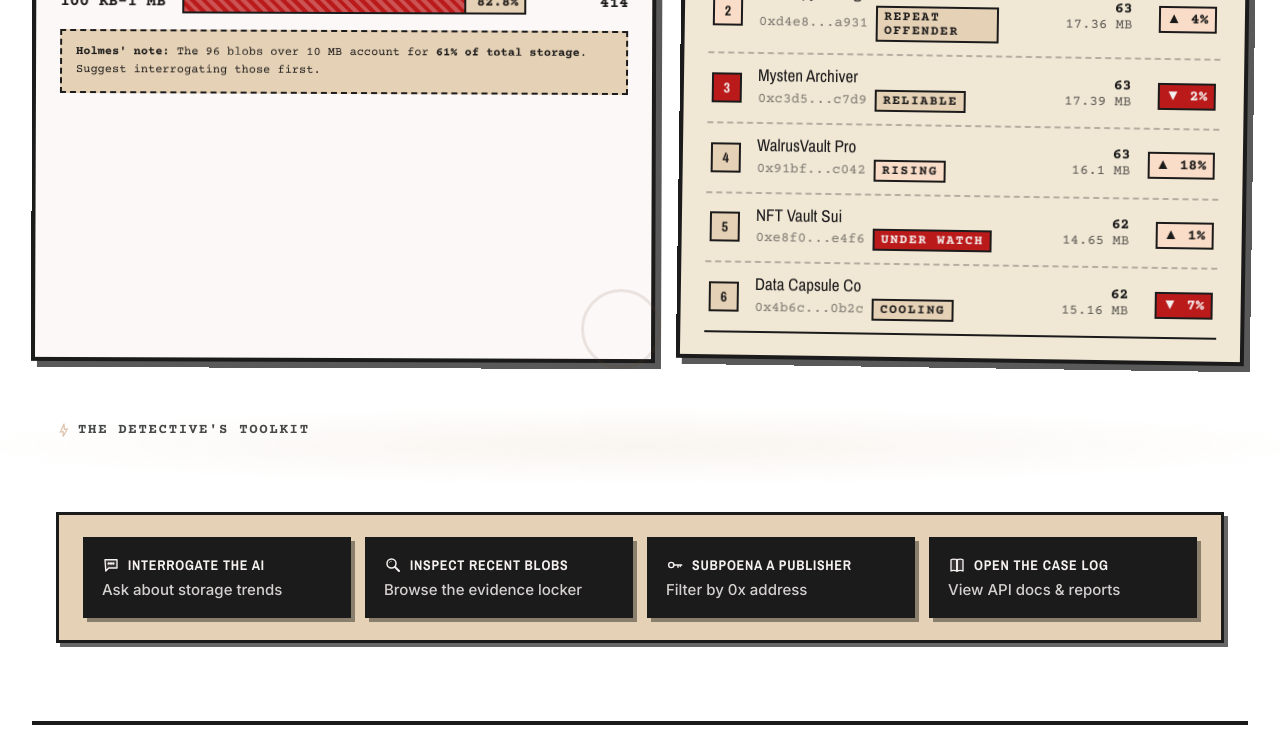
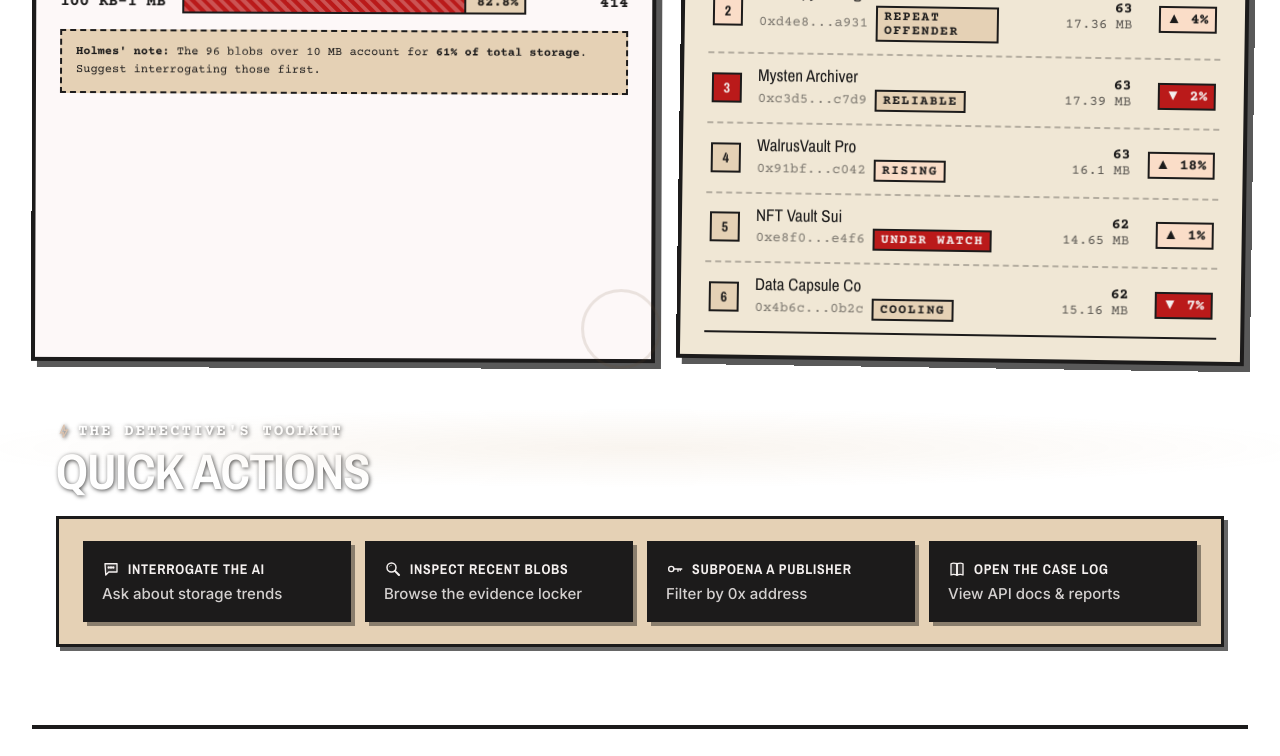
Before and after one commit to EdCryptoFi/Walytics, a Next.js app: page / in a window 1280 px wide. Shown: the part 2000-2756 px from the top of the page. Built offline with nearby package versions, Linux system fonts and the light colour scheme; no server answers.

Commit message:
feat: new bkg image, white out-of-box text +2px, fix AI chat links
- Replace Google Photos bg with /bkg.png (Sui detective board)
- Section headers outside boxes: white, +2px, text-shadow
- Bubble.tsx: parse markdown [text](url) into clickable <a> tags
- tsc --noEmit clean

```diff
--- a/src/app/globals.css
+++ b/src/app/globals.css
@@ -81,6 +81,26 @@
   color: var(--ink);
   position: relative;
   z-index: 1;
+}
+/* Out-of-box text: section headers sitting directly over the background */
+.page-surface > .container > section > .kicker,
+.page-surface > .container > div > .kicker,
+.page-surface > .container > section > h2.h-display,
+.page-surface > .container > section > .h-display,
+.page-surface > .container > div > h2.h-display,
+.page-surface > .container > div > .h-display {
+  color: #fff;
+  text-shadow: 1px 1px 4px rgba(0,0,0,0.7);
+}
+.page-surface > .container > section > .kicker,
+.page-surface > .container > div > .kicker {
+  font-size: 16px;
+}
+.page-surface > .container > section > h2.h-display,
+.page-surface > .container > section > .h-display,
+.page-surface > .container > div > h2.h-display,
+.page-surface > .container > div > .h-display {
+  font-size: 30px;
 }
 /* beige base provides readability — no dark overlay needed */
 
--- a/src/app/page.tsx
+++ b/src/app/page.tsx
@@ -436,7 +436,7 @@
             padding: "28px 24px 22px",
           } as CSSProperties}
         >
-          <div className="kicker" style={{ marginBottom: 8, display: "flex", alignItems: "center", gap: 6 }}>
+          <div className="kicker" style={{ marginBottom: 8, display: "flex", alignItems: "center", gap: 6, color: "#fff", fontSize: 16, textShadow: "1px 1px 4px rgba(0,0,0,0.7)" }}>
             <motion.span
               className="material-symbols-outlined"
               animate={animations ? { rotate: [0, 15, -15, 0] } : {}}
@@ -445,7 +445,7 @@
             >bolt</motion.span>
             The Detective&apos;s Toolkit
           </div>
-          <h2 className="h-display noir-spotlight" style={{ fontSize: "clamp(32px, 4vw, 48px)", margin: "0 0 20px", color: "var(--cream, #f5f0e8)", position: "relative" }}>Quick Actions</h2>
+          <h2 className="h-display noir-spotlight" style={{ fontSize: "clamp(34px, 4vw, 50px)", margin: "0 0 20px", color: "#fff", position: "relative", textShadow: "1px 1px 4px rgba(0,0,0,0.7)" }}>Quick Actions</h2>
           <div style={{
             background: "var(--paper-2)",
             border: "3px solid var(--ink)",
--- a/src/components/Chat/Bubble.tsx
+++ b/src/components/Chat/Bubble.tsx
@@ -12,7 +12,8 @@
   const isLong = msg.content.length > 120;
   const formatted = msg.content
     .replace(/\*\*(.+?)\*\*/g, "<strong>$1</strong>")
-    .replace(/`([^`]+)`/g, '<code style="font-family:var(--font-mono);background:rgba(0,0,0,0.08);padding:1px 5px;font-size:0.92em">$1</code>');
+    .replace(/`([^`]+)`/g, '<code style="font-family:var(--font-mono);background:rgba(0,0,0,0.08);padding:1px 5px;font-size:0.92em">$1</code>')
+    .replace(/\[([^\]]+)\]\((https?:\/\/[^\s)]+)\)/g, '<a href="$2" target="_blank" rel="noopener noreferrer" style="color:var(--mint-deep);text-decoration:underline;font-weight:600">$1</a>');
 
   return (
     <div style={{
--- a/src/components/UI/DetectiveBackground.tsx
+++ b/src/components/UI/DetectiveBackground.tsx
@@ -1,6 +1,6 @@
 "use client";
 
-const BG_URL = "https://lh3.googleusercontent.com/aida-public/AB6AXuA2SCLznnj6lbYKlp0B__95tGC5zvxyLbH1izdzY4elmQJ_FXWjLrGxgaRTen0MBWZh6ms66bTokag-MK_xrm-F-KVAU-wTsrZa1RJrNeO3TRFbcO_jLEsESuUHmaT1qgmJ6QBt24wYrG2pXqiahJ2m3lkADqbQD9BJ4cRYk6nOu2D3eEQ8O7esxnPftAkf-1w3RVUWATCin2MPwt4kLf0qbQodwTBqW3ATVOxSUjmQQF-dMFudleX4t0mwlEYjJN0hRNcAt5eWiYM";
+const BG_URL = "/bkg.png";
 
 export function DetectiveBackground() {
   return (
```
Also changed, not shown: src/app/tutorial/page.tsx (+16 -16 lines), 2 other files (tests, documents, lock files or other folders).
